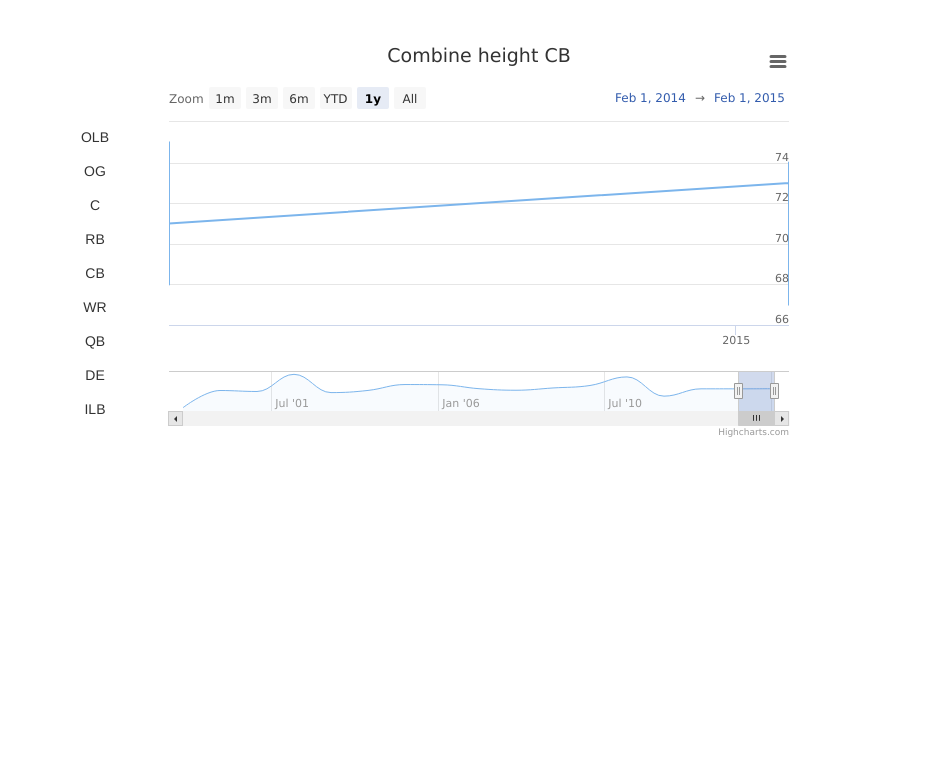
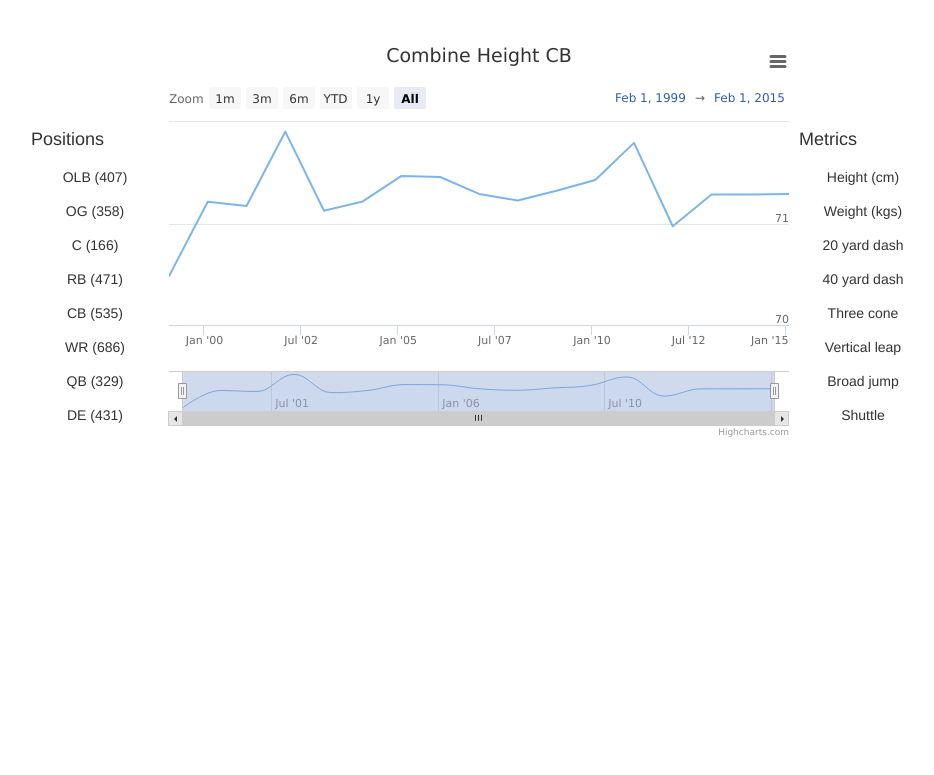
Before and after one commit to HVNT/fooBar, a plain HTML site: page src/index.html in a window 1280 px wide. Shown: the whole page, without its empty margins (161-1095 px from the left). Drawn offline with nearby package versions, Linux system fonts and the light colour scheme.

Commit message:
added metrics filter

```diff
--- a/src/index.html
+++ b/src/index.html
@@ -44,15 +44,21 @@
     <div ng-controller="FooBarCtrl">
         <div class="row">
             <div class="left-filter-controls-container">
+                <h4>Positions</h4>
                 <div class="foobar-list">
                     <div ng-repeat="(key, value) in positions" class="foobar-list__item" ng-click="filterPosition(key)">
-                        <span>{{key}}</span>
+                        <span>{{key + ' (' + value.count + ')'}}</span>
                     </div>
                 </div>
             </div>
             <div class="linegraph-container" id="linegraph-container"></div>
-            <div>
-
+            <div class="right-filter-controls-container">
+                <h4>Metrics</h4>
+                <div class="foobar-list">
+                    <div ng-repeat="metric in Player.intMetrics" class="foobar-list__item" ng-click="filterMetric(metric)">
+                        <span>{{metric.value}}</span>
+                    </div>
+                </div>
             </div>
         </div>
     </div>
--- a/src/scripts/main.js
+++ b/src/scripts/main.js
@@ -8,9 +8,13 @@
  */
 angular.module('FooBar', [])
     .controller('FooBarCtrl', function ($scope, $q, Player, PlayerUtilities) {
+        $scope.Player = Player;
         $scope.filters = {
             pos: 'CB',
-            metric: 'height'
+            metric: {
+                value: 'Height',
+                key: 'height'
+            }
         };
 
         Player.query().then(function () {
@@ -25,23 +29,33 @@ angular.module('FooBar', [])
             repaintGraph();
         };
 
-        $scope.filtersMetric = function (filter) {
-            $scope.filters.metric = filter || 'height';
+        $scope.filterMetric = function (filter) {
+            if (filter) {
+                $scope.filters.metric = {
+                    key: filter.key,
+                    value: filter.value
+                }
+            } else {
+                $scope.filters.metric = {
+                    value: 'Height',
+                    key: 'height'
+                }
+            }
             repaintGraph();
         };
 
         function repaintGraph() {
             $('#linegraph-container').highcharts('StockChart', {
                 rangeSelector: {
-                    selected: 4
+                    selected: 5
                 },
                 title: {
-                    text: 'Combine ' + $scope.filters.metric + ' ' + $scope.filters.pos
+                    text: 'Combine ' + $scope.filters.metric.value + ' ' + $scope.filters.pos
                 },
                 series: [
                     {
-                        name: $scope.filters.metric,
-                        data: Player.getMetric($scope.filters.pos, $scope.filters.metric),
+                        name: $scope.filters.metric.value,
+                        data: Player.getMetric($scope.filters.pos, $scope.filters.metric.key),
                         tooltip: {
                             valueDecimals: 2
                         }
@@ -123,8 +137,12 @@ angular.module('FooBar', [])
             if (position && this.players && this.players.length > 0) {
                 for (var i = 0; i < this.players.length; i++) {
                     if (this.players[i].pos === position) {
-                        date = new Date(this.players[i].combineYear, 1, 1, 0, 0, 0, 0);
-                        metricData.push([date.getTime(), this.players[i][metric]]);
+                        date = new Date(this.players[i].combineYear, 1, 1, 0, 0, 0, 0); //?
+
+                        //only push if player metric isn't null
+                        if (this.players[i][metric]) {
+                            metricData.push([date.getTime(), this.players[i][metric]]);
+                        }
                     }
                 }
             }
@@ -153,7 +171,6 @@ angular.module('FooBar', [])
                         /* NOTE: we could have this live in the constructor, but would rather know what's been updated vs
                          having null values on certain Players
                          */
-
                         //it looks like some values might be set to "0" if null -- such as draft pick and wonderlic etc
                         //better to have these values null? or like "undrafted"?
                         Player.playerMap[playersData[i].Name].arms = parseInt(playersData[i].Arms) || null;
@@ -179,6 +196,54 @@ angular.module('FooBar', [])
                 }
             }
         };
+
+        Player.intMetrics = [
+            {
+                key: 'height',
+                value: 'Height (cm)'
+            },
+            {
+                key: 'weight',
+                value: 'Weight (kgs)'
+            },
+            {
+                key: 'twentyYard',
+                value: '20 yard dash'
+            },
+            {
+                key: 'fortyYard',
+                value: '40 yard dash'
+            },
+            {
+                key: 'threeCone',
+                value: 'Three cone'
+            },
+            {
+                key: 'vertLeap',
+                value: 'Vertical leap'
+            },
+            {
+                key: 'broadJump',
+                value: 'Broad jump'
+            },
+            {
+                key: 'shuttle',
+                value: 'Shuttle'
+            },
+            {
+                key: 'benchPress',
+                value: 'Bench press'
+            },
+            {
+                key: 'arms',
+                value: 'Arms'
+            },
+            {
+                key: 'hands',
+                value: 'Hands'
+            }
+        ];
+
 
         return Player;
     })
--- a/src/styles/main.css
+++ b/src/styles/main.css
@@ -10,6 +10,14 @@
     position: absolute;
     left: 15%;
     right: 75%;
+    top: 0;
+    padding-top: 120px;
+
+}
+.right-filter-controls-container {
+    position: absolute;
+    left: 75%;
+    right: 15%;
     top: 0;
     padding-top: 120px;
 
@@ -30,7 +38,7 @@
 }
 
 .foobar-list {
-    max-height: 300px;
+    max-height: 275px;
     overflow-y: scroll;
 }
 
```
